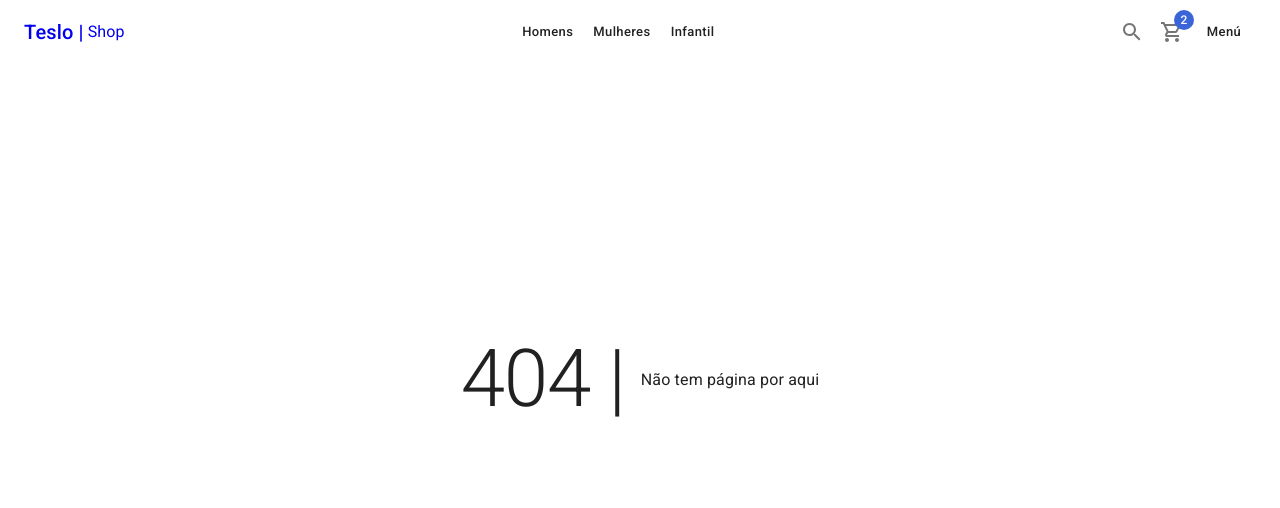
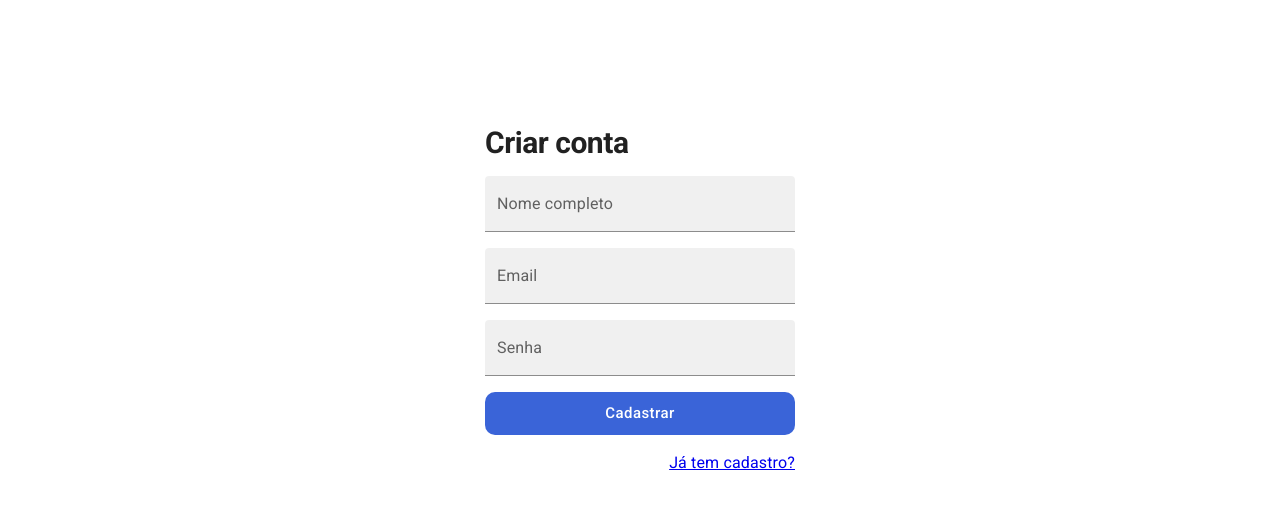
Before and after one commit to JulinhoDeveloper/LojaTesloClone, a Next.js app: page /auth/register in a window 1280 px wide. Before the commit this address had no page. Shown: the top 508 px of the page. Built offline with nearby package versions, Linux system fonts and the light colour scheme.

Commit message:
login e registro

```diff
--- /dev/null
+++ b/components/layouts/AuthLayout.tsx
@@ -0,0 +1,24 @@
+import { FC } from 'react';
+import Head from 'next/head';
+import { Box } from '@mui/material';
+
+interface Props {
+    title: string;
+}
+
+export const AuthLayout: FC<Props> = ({ children, title  }) => {
+  return (
+    <>
+        <Head>
+            <title>{ title }</title>
+        </Head>
+
+        <main>
+            <Box display='flex' justifyContent='center' alignItems='center' height="calc(100vh - 200px)">
+                { children }
+            </Box>
+        </main>
+
+    </>
+  )
+}
--- a/components/layouts/index.ts
+++ b/components/layouts/index.ts
@@ -1,2 +1,3 @@
 
 export * from './ShopLayout';
+export * from './AuthLayout';
--- a/package.json
+++ b/package.json
@@ -13,6 +13,7 @@
     "@emotion/styled": "^11.8.1",
     "@mui/icons-material": "^5.4.4",
     "@mui/material": "^5.4.4",
+    "@mui/x-data-grid": "^5.6.0",
     "next": "12.1.0",
     "react": "17.0.2",
     "react-dom": "17.0.2",
--- /dev/null
+++ b/pages/auth/register.tsx
@@ -0,0 +1,43 @@
+import NextLink from 'next/link';
+import { Box, Button, Grid, Link, TextField, Typography } from '@mui/material';
+import { AuthLayout } from '../../components/layouts'
+
+const RegisterPage = () => {
+  return (
+    <AuthLayout title={'Registrar'}>
+        <Box sx={{ width: 350, padding:'10px 20px' }}>
+            <Grid container spacing={2}>
+                <Grid item xs={12}>
+                    <Typography variant='h1' component="h1">Criar conta</Typography>
+                </Grid>
+
+                <Grid item xs={12}>
+                    <TextField label="Nome completo" variant="filled" fullWidth />
+                </Grid>
+                <Grid item xs={12}>
+                    <TextField label="Email" variant="filled" fullWidth />
+                </Grid>
+                <Grid item xs={12}>
+                    <TextField label="Senha" type='password' variant="filled" fullWidth />
+                </Grid>
+
+                <Grid item xs={12}>
+                    <Button color="secondary" className='circular-btn' size='large' fullWidth>
+                       Cadastrar
+                    </Button>
+                </Grid>
+
+                <Grid item xs={12} display='flex' justifyContent='end'>
+                    <NextLink href="/auth/login" passHref>
+                        <Link underline='always'>
+                            Já tem cadastro?
+                        </Link>
+                    </NextLink>
+                </Grid>
+            </Grid>
+        </Box>
+    </AuthLayout>
+  )
+}
+
+export default RegisterPage
```
Also changed, not shown: pages/auth/login.tsx (added, +40 -0 lines), 1 other file (tests, documents, lock files or other folders).
